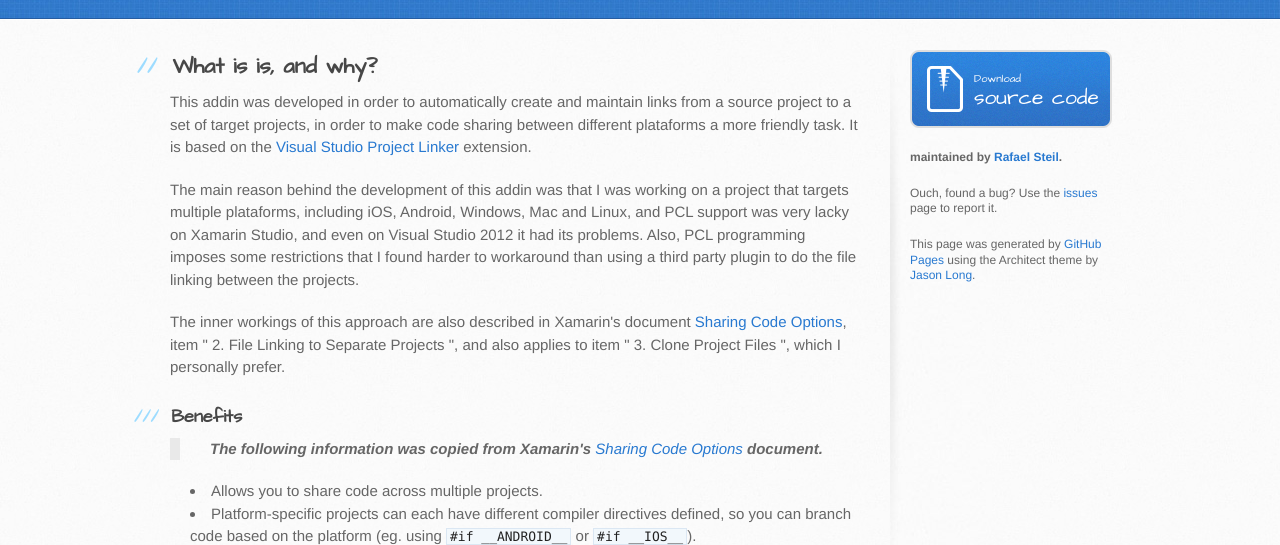
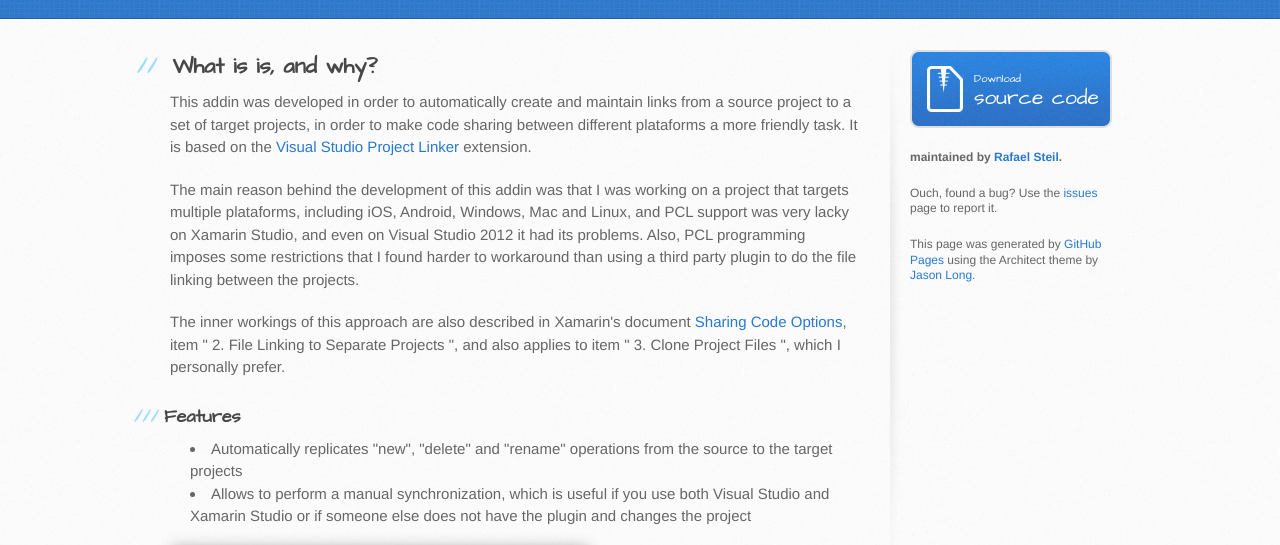
Before and after one commit to rafaelsteil/monodevelop-project-linker, a plain HTML site: page index.html in a window 1280 px wide. Shown: the part 182-727 px from the top of the page. Drawn offline with Linux system fonts and the light colour scheme.

Commit message:
Added features section

```diff
--- a/index.html
+++ b/index.html
@@ -37,8 +37,15 @@
 
 <p>The inner workings of this approach are also described in Xamarin's document <a href="http://docs.xamarin.com/guides/cross-platform/application_fundamentals/building_cross_platform_applications/sharing_code_options">Sharing Code Options</a>, item " <i>2. File Linking to Separate Projects</i> ", and also applies to item " <i>3. Clone Project Files</i> ", which I personally prefer. </p>
 
-<h3>
-<a name="benefits" class="anchor" href="#benefits"><span class="octicon octicon-link"></span></a>Benefits</h3>
+<h3><a name="features" class="anchor" href="#features"><span class="octicon octicon-link"></span></a>Features</h3>
+<ul>
+<li>Automatically replicates "new", "delete" and "rename" operations from the source to the target projects</li>
+<li>Allows to perform a manual synchronization, which is useful if you use both Visual Studio and Xamarin Studio or if someone else does not have the plugin and changes the project</li>
+</ul>
+
+<img src="images/project_linker.jpg" class="shadow"/>
+
+<h3><a name="benefits" class="anchor" href="#benefits"><span class="octicon octicon-link"></span></a>Benefits</h3>
 
 <blockquote>
 <p><strong>The following information was copied from Xamarin's <a href="http://docs.xamarin.com/guides/cross-platform/application_fundamentals/building_cross_platform_applications/sharing_code_options">Sharing Code Options</a> document. </p>
```
Also changed, not shown: images/project_linker.jpg (added).
